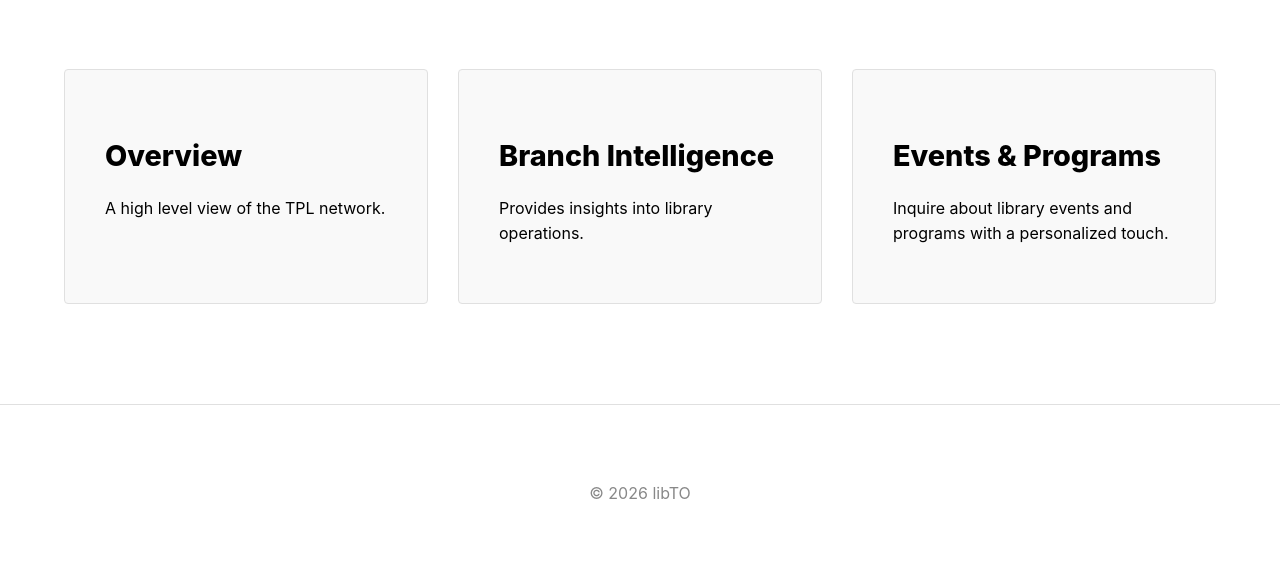
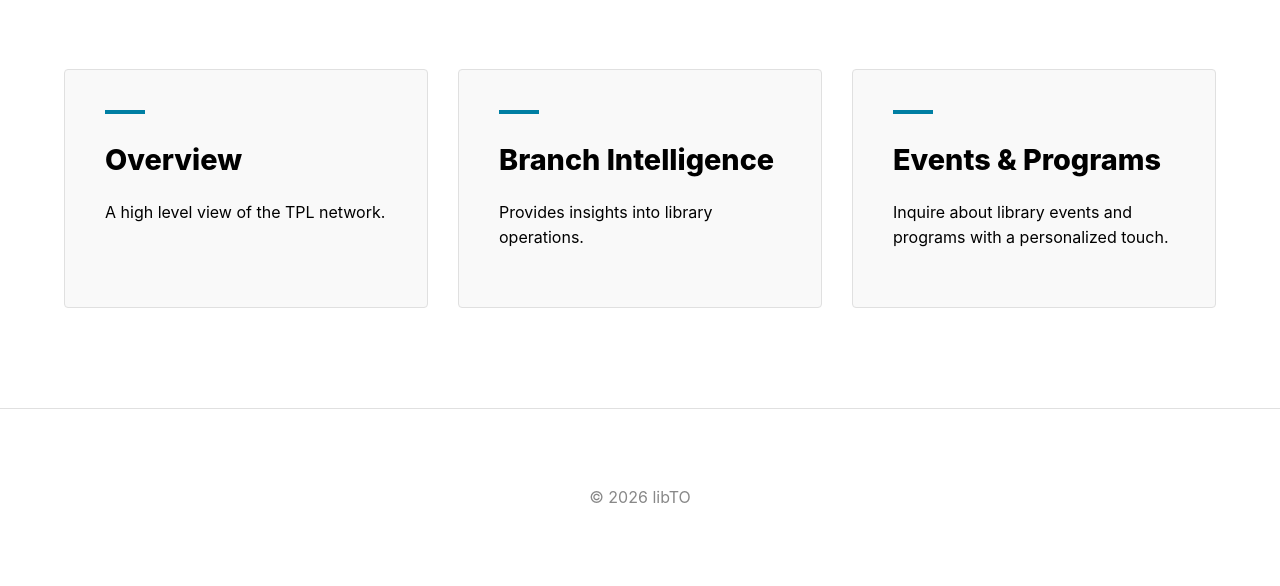
Before and after one commit to edimaudo/LibTO, a FastAPI app: page / in a window 1280 px wide. Shown: the part 402-988 px from the top of the page. Before the commit the page ends 901 px from the top, so only its background shows below. Run offline with FastAPI, Linux system fonts and the light colour scheme.

Commit message:
Change body class from dark-theme to light-theme

```diff
--- a/templates/index.html
+++ b/templates/index.html
@@ -6,7 +6,7 @@
     <link rel="stylesheet" href="/static/css/style.css">
     <title>libTO</title>
 </head>
-<body class="dark-theme">
+<body class="light-theme">
 
 <section class="hero-landing">
     <div class="hero-content">
@@ -22,24 +22,21 @@
     <div class="pillars-container">
 
         <div class="pillar-card">
-            <div class="pillar-icon"></div>
+            <div class="accent-bar"></div>
             <h2>Overview</h2>
             <p>A high level view of the TPL network.</p>
-
         </div>
 
         <div class="pillar-card">
-            <div class="pillar-icon"></div>
+            <div class="accent-bar"></div>
             <h2>Branch Intelligence</h2>
             <p>Provides insights into library operations.</p>
-
         </div>
 
         <div class="pillar-card">
-            <div class="pillar-icon"></div>
+            <div class="accent-bar"></div>
             <h2>Events & Programs</h2>
             <p>Inquire about library events and programs with a personalized touch.</p>
-
         </div>
 
     </div>
```
